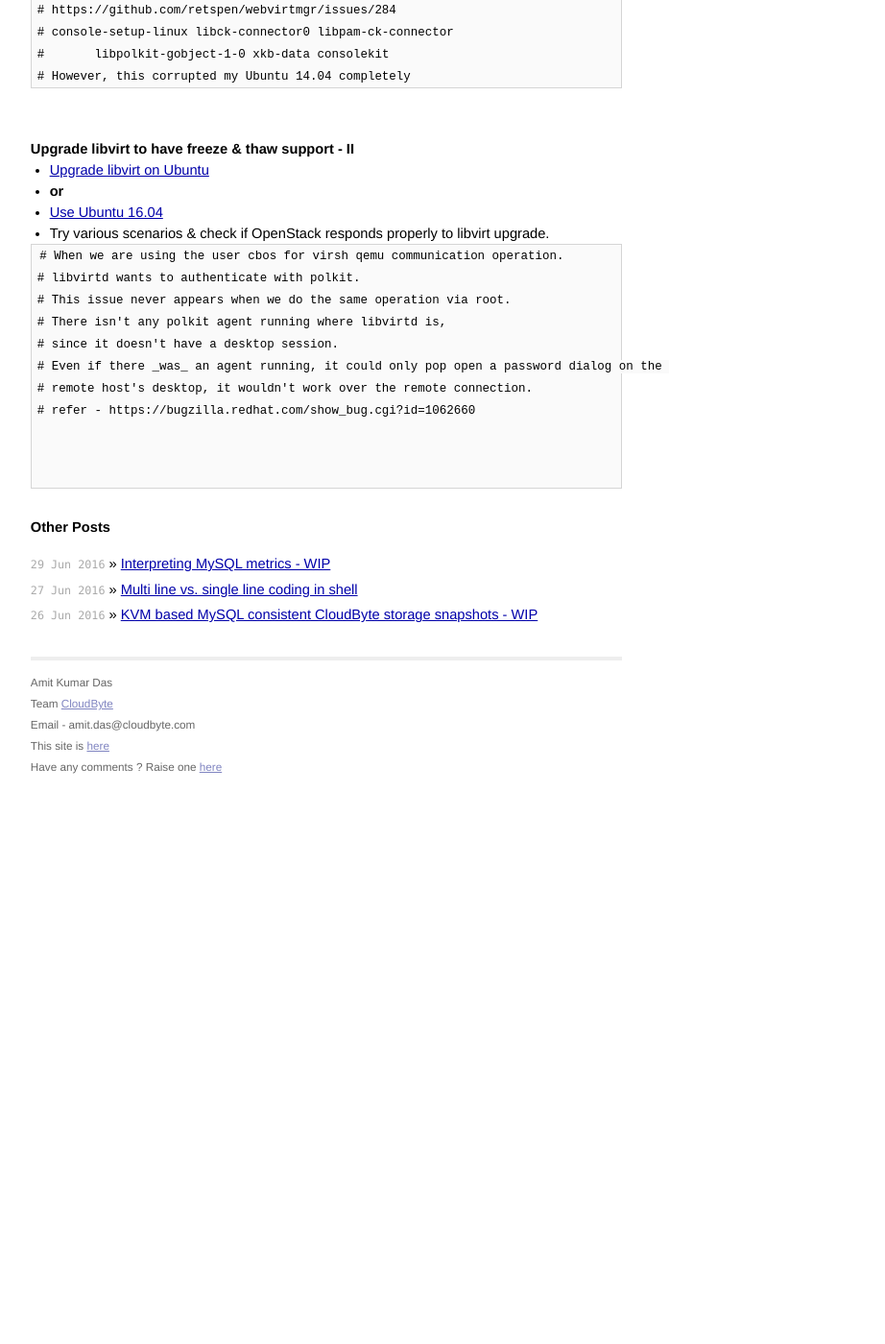
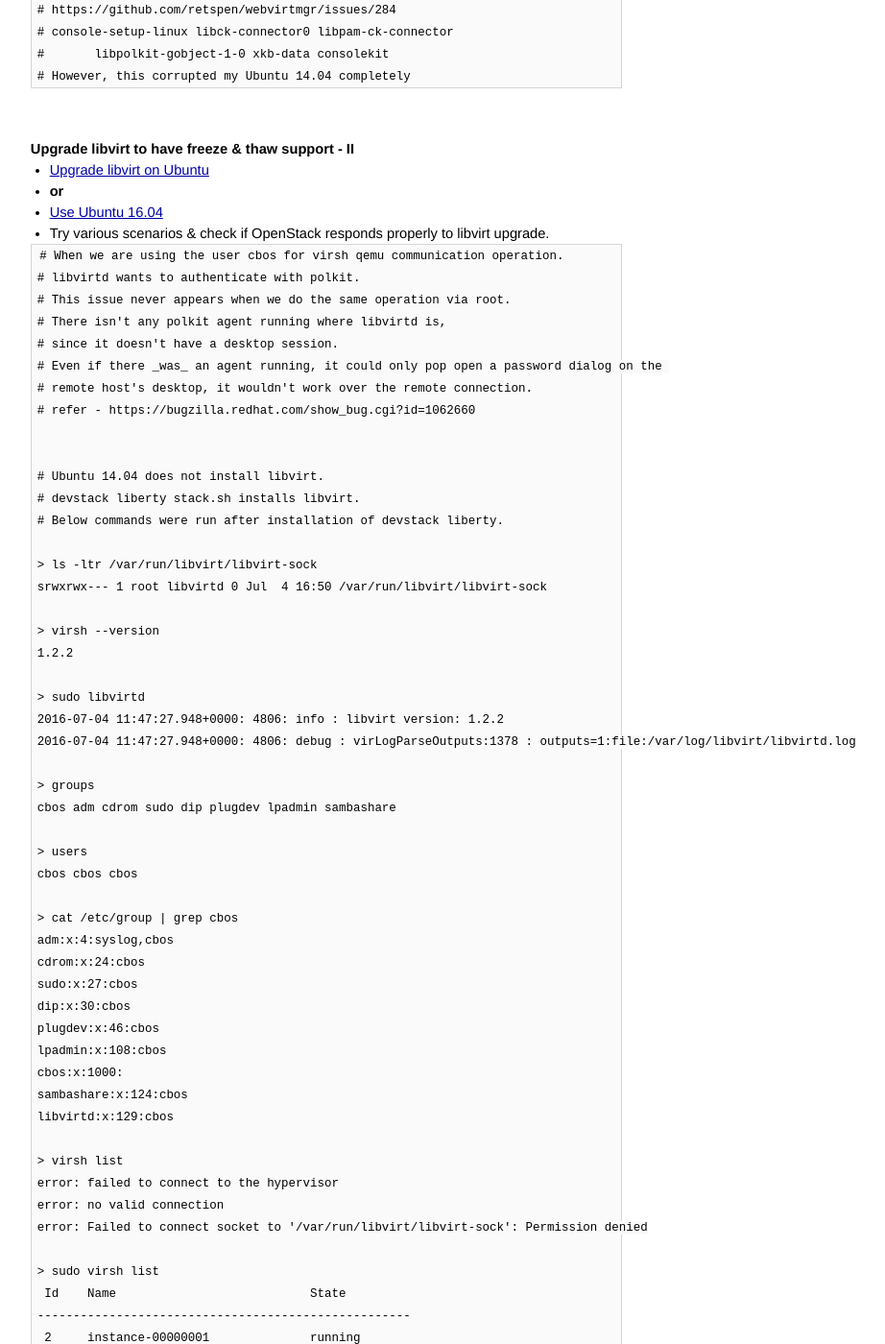
Before and after one commit to AmitKumarDas/amitkumardas.github.io, a Jekyll site: the page built from _posts/2016-04-09-kvm-based-crash-consistent-cloudbyte-storage-snapshots.md, in a window 1280 px wide and 1400 px high, scrolled down 6376 px. Shown: the whole window at 96% size, without its empty margins (300-1222 px from the left). Built offline with Jekyll 4.4.1, drawn with Linux system fonts in a browser that asks for light colours; before the commit the page ends 7198 px from its top, so only the background shows below that; some of the changed text lies outside the part shown.

Commit message:
Update 2016-04-09-kvm-based-crash-consistent-cloudbyte-storage-snapshots.md

````diff
--- a/_posts/2016-04-09-kvm-based-crash-consistent-cloudbyte-storage-snapshots.md
+++ b/_posts/2016-04-09-kvm-based-crash-consistent-cloudbyte-storage-snapshots.md
@@ -332,5 +332,57 @@ srwxrwxrwx 1 root libvirtd 0 Jul  4 12:33 /var/run/libvirt/libvirt-sock
 # refer - https://bugzilla.redhat.com/show_bug.cgi?id=1062660
 
 
+# Ubuntu 14.04 does not install libvirt.
+# devstack liberty stack.sh installs libvirt.
+# Below commands were run after installation of devstack liberty.
 
+> ls -ltr /var/run/libvirt/libvirt-sock
+srwxrwx--- 1 root libvirtd 0 Jul  4 16:50 /var/run/libvirt/libvirt-sock
+
+> virsh --version
+1.2.2
+
+> sudo libvirtd
+2016-07-04 11:47:27.948+0000: 4806: info : libvirt version: 1.2.2
+2016-07-04 11:47:27.948+0000: 4806: debug : virLogParseOutputs:1378 : outputs=1:file:/var/log/libvirt/libvirtd.log
+
+> groups
+cbos adm cdrom sudo dip plugdev lpadmin sambashare
+
+> users
+cbos cbos cbos
+
+> cat /etc/group | grep cbos
+adm:x:4:syslog,cbos
+cdrom:x:24:cbos
+sudo:x:27:cbos
+dip:x:30:cbos
+plugdev:x:46:cbos
+lpadmin:x:108:cbos
+cbos:x:1000:
+sambashare:x:124:cbos
+libvirtd:x:129:cbos
+
+> virsh list
+error: failed to connect to the hypervisor
+error: no valid connection
+error: Failed to connect socket to '/var/run/libvirt/libvirt-sock': Permission denied
+
+> sudo virsh list
+ Id    Name                           State
+----------------------------------------------------
+ 2     instance-00000001              running
+
+> kvm --version
+QEMU emulator version 2.0.0 (Debian 2.0.0+dfsg-2ubuntu1.24), Copyright (c) 2003-2008 Fabrice Bellard
+
+> vi /etc/libvirt/libvirtd.conf
+..
+unix_sock_group = "libvirtd"
+unix_sock_ro_perms = "0777"
+unix_sock_rw_perms = "0770"
+auth_unix_ro = "none"
+auth_unix_rw = "none"
+log_filters="1:libvirt.c 1:qemu 1:conf 1:security 3:object 3:event 3:json 3:file 1:util 1:qemu_monitor"
+log_outputs="1:file:/var/log/libvirt/libvirtd.log"
 ```
````
